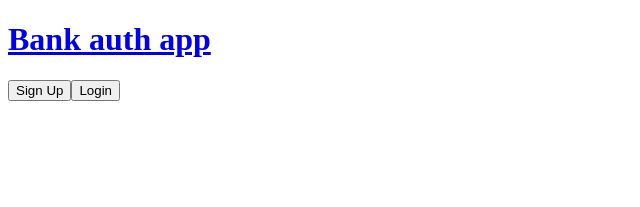
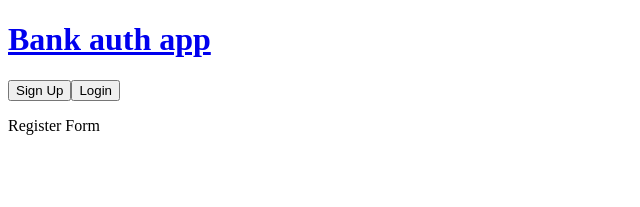
Before and after one commit to kingluddite/bank-app, a React (Create React App) app in the folder frontend/: page /register in a window 1280 px wide. Shown: the top 207 px of the page, without its empty margins (0-640 px from the left). Built offline with nearby package versions, Linux system fonts and the light colour scheme; the HTML template or start-up script is replaced by a standard one.

Commit message:
Fix errors and get login and register components to show up on register and login react routes

```diff
--- a/frontend/src/App.js
+++ b/frontend/src/App.js
@@ -3,6 +3,8 @@ import { BrowserRouter, Routes, Route } from 'react-router-dom';
 import UserContext from './context/userContext';
 import Header from './components/layout/Header';
 import Home from './components/pages/Home';
+import Register from './auth/Register';
+import Login from './auth/Login';
 
 function App() {
   const [userData, setUserData] = useState({
@@ -15,7 +17,9 @@ function App() {
       <UserContext.Provider value={{ userData, setUserData }}>
         <Header />
         <Routes>
-          <Route exact path="/" component={Home} />
+          <Route exact path="/" element={<Home />} />
+          <Route path="/register" element={<Register />} />
+          <Route path="/login" element={<Login />} />
         </Routes>
       </UserContext.Provider>
     </BrowserRouter>
--- /dev/null
+++ b/frontend/src/auth/Login.js
@@ -0,0 +1,11 @@
+import React from 'react';
+
+function Login() {
+  return (
+    <div>
+      <p>Login</p>
+    </div>
+  );
+}
+
+export default Login;
--- /dev/null
+++ b/frontend/src/auth/Register.js
@@ -0,0 +1,11 @@
+import React from 'react';
+
+function Register() {
+  return (
+    <div>
+      <p>Register Form</p>
+    </div>
+  );
+}
+
+export default Register;
```
Also changed, not shown: 1 other file (tests, documents, lock files or other folders).
